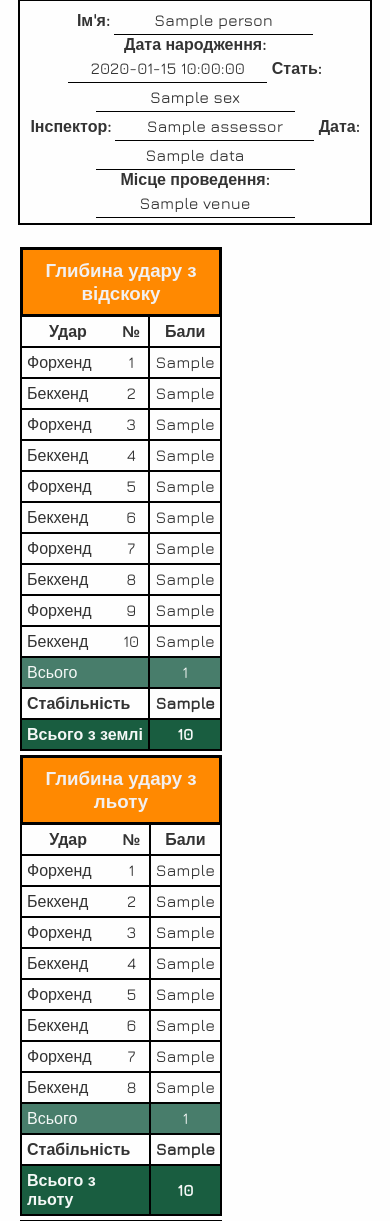
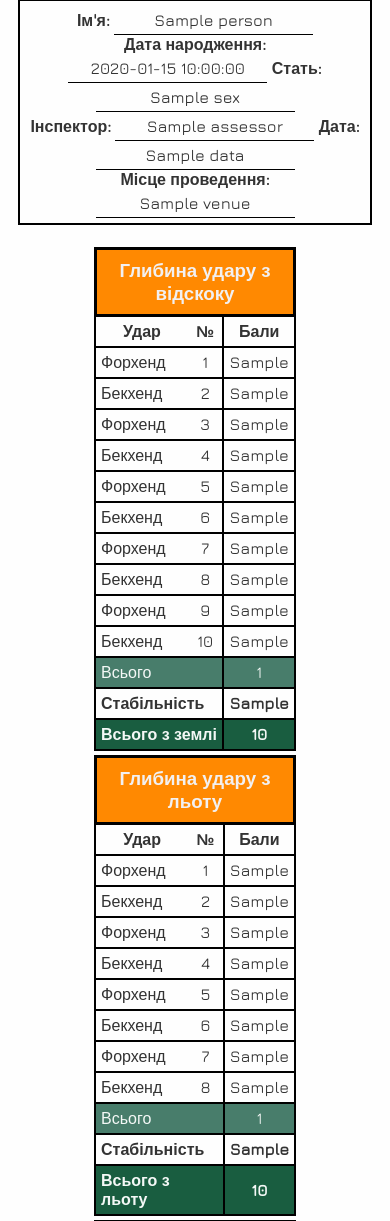
Before and after one commit to MaximNoritsyn/tennishub, a FastAPI app: template app/templates/test_results.html in a window 390 px wide. Shown: the part 223-1444 px from the top of the page. Run offline with FastAPI, Linux system fonts and the light colour scheme; the template is opened without the code that fills it: most values are stand-ins (such as "Sample title", 1, 10 or a date in 2020); parts of the project's set-up code (start-up, migrations or seed data) failed here and were passed over.

Commit message:
center in mobile page of results

```diff
--- a/app/static/css/results.css
+++ b/app/static/css/results.css
@@ -149,6 +149,7 @@
   margin: 5px;
   padding: 5px;
   flex-wrap: wrap;
+  justify-content: space-around;
 }
 
 .full-table-result .row-result .column-result {
```
